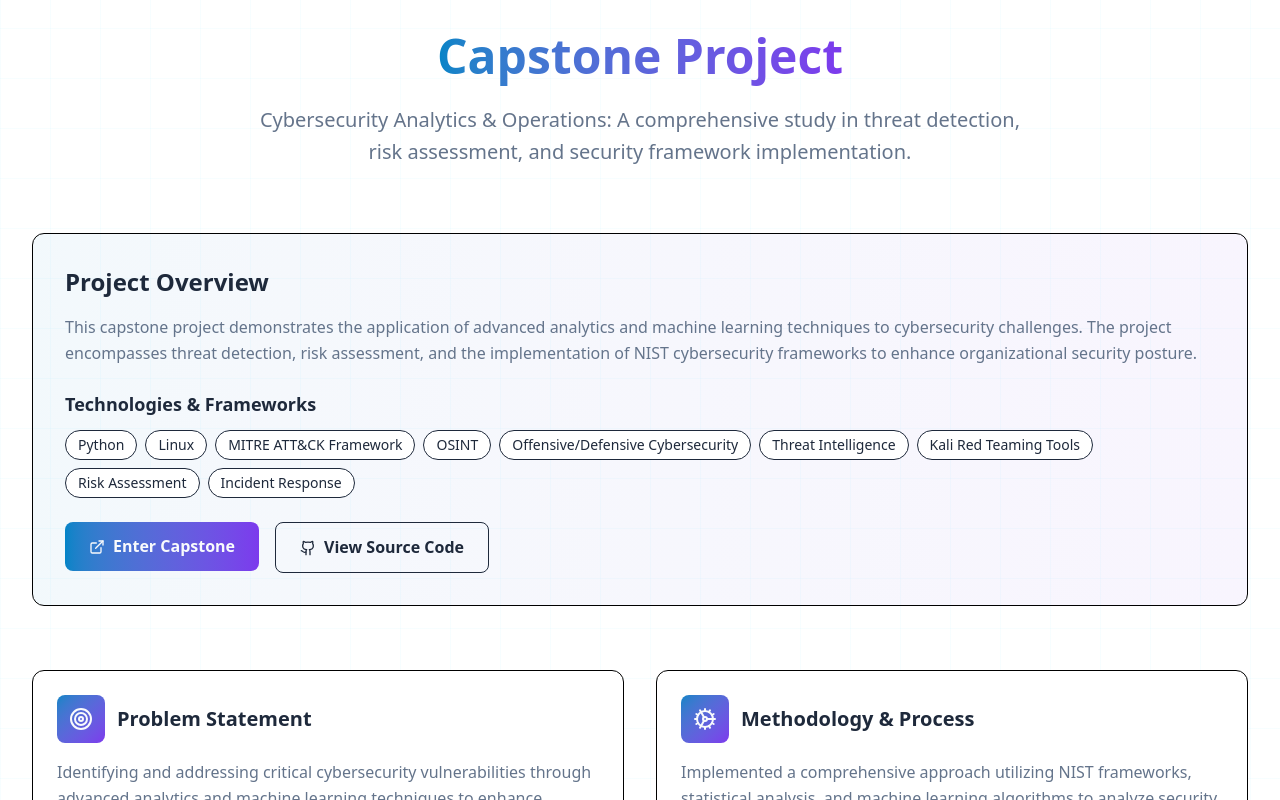
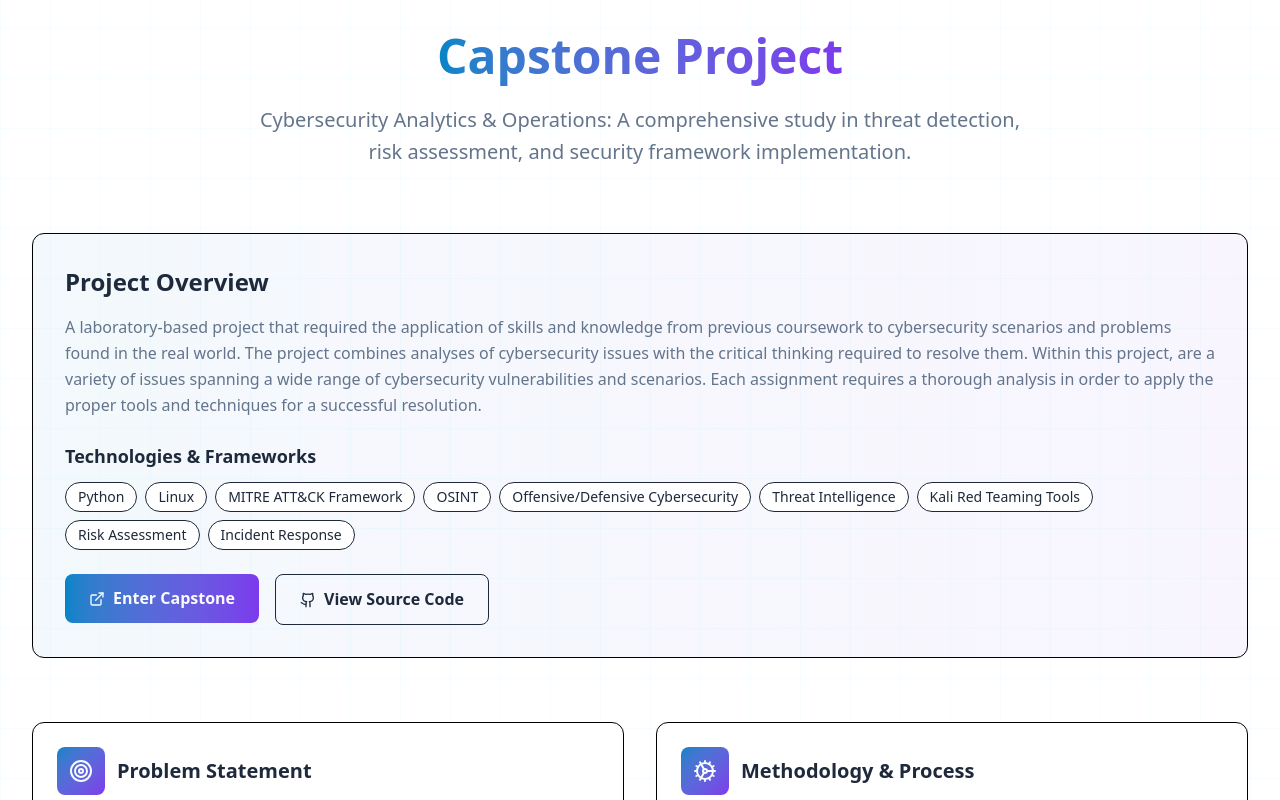
Before and after one commit to CrowdPlzr/capstone-project, a Next.js app: page / in a window 1280 px wide. Shown: the part 1872-2672 px from the top of the page. Built offline with nearby package versions, Linux system fonts and the light colour scheme.

Commit message:
Changes to Capstone description and updated next.js version

```diff
--- a/package.json
+++ b/package.json
@@ -28,15 +28,15 @@
   },
   "devDependencies": {
     "@eslint/eslintrc": "^3",
-    "@netlify/plugin-nextjs": "^5.11.6",
+    "@netlify/plugin-nextjs": "^5.12.0",
     "@tailwindcss/postcss": "^4.1.11",
     "@types/node": "^20.17.53",
     "@types/react": "^18",
     "@types/react-dom": "^18",
     "eslint": "^9",
     "eslint-config-next": "15.3.3",
+    "postcss": "^8.4.0",
     "tailwindcss": "^4.1.11",
-    "postcss": "^8.4.0",
     "typescript": "^5"
   }
 }
--- a/src/components/layout/Capstone.tsx
+++ b/src/components/layout/Capstone.tsx
@@ -68,9 +68,7 @@ const Capstone = () => {
         >
           <h3 className="text-2xl font-bold text-foreground mb-4">Project Overview</h3>
           <p className="text-muted-foreground leading-relaxed mb-6">
-            This capstone project demonstrates the application of advanced analytics and machine learning
-            techniques to cybersecurity challenges. The project encompasses threat detection, risk assessment,
-            and the implementation of NIST cybersecurity frameworks to enhance organizational security posture.
+           A laboratory-based project that required the application of skills and knowledge from previous coursework to cybersecurity scenarios and problems found in the real world. The project combines analyses of cybersecurity issues with the critical thinking required to resolve them. Within this project, are a variety of issues spanning a wide range of cybersecurity vulnerabilities and scenarios. Each assignment requires a thorough analysis in order to apply the proper tools and techniques for a successful resolution.
           </p>
 
           {/* Technologies Used */}
```
Also changed, not shown: 1 other file (tests, documents, lock files or other folders).
